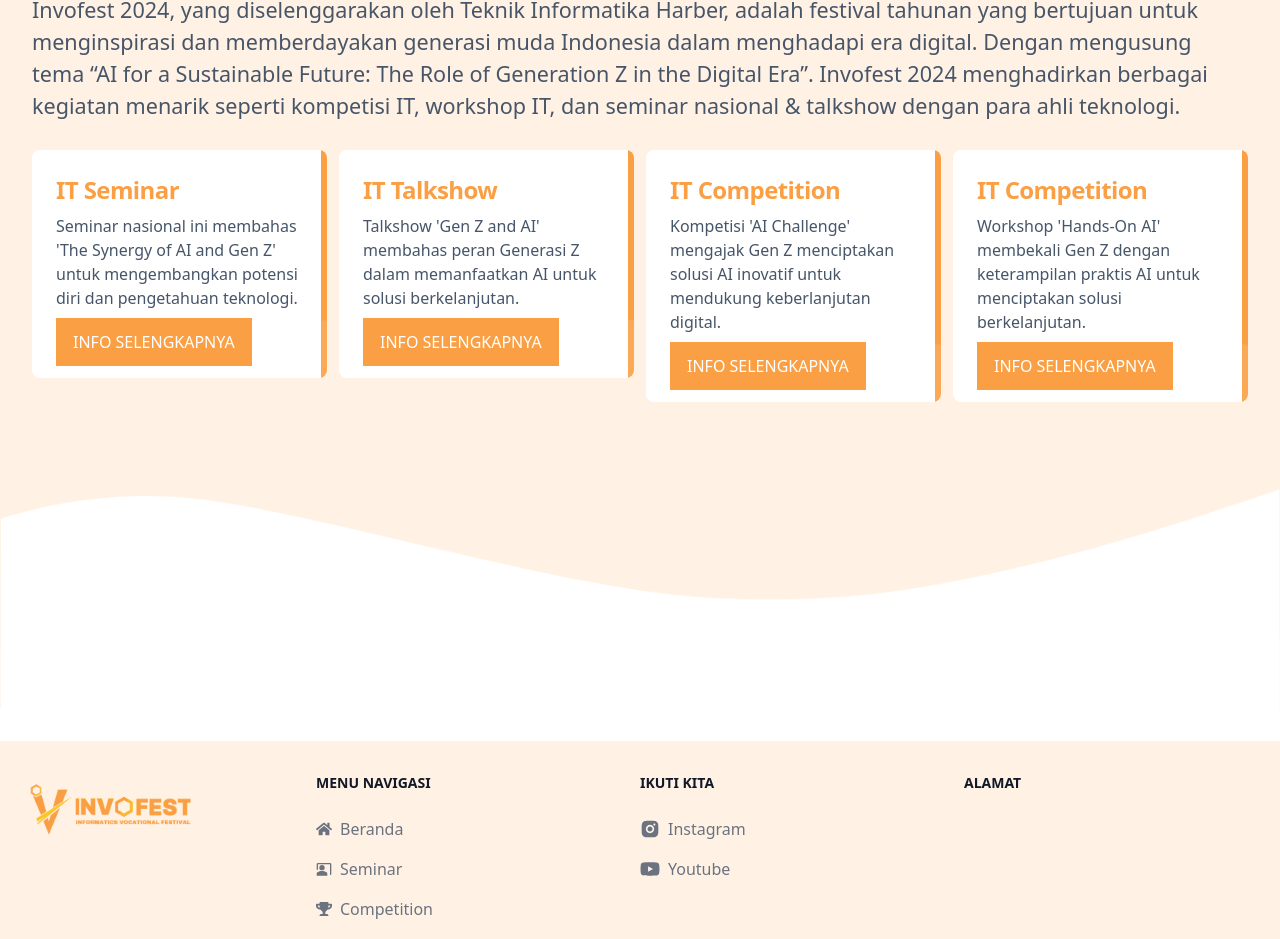
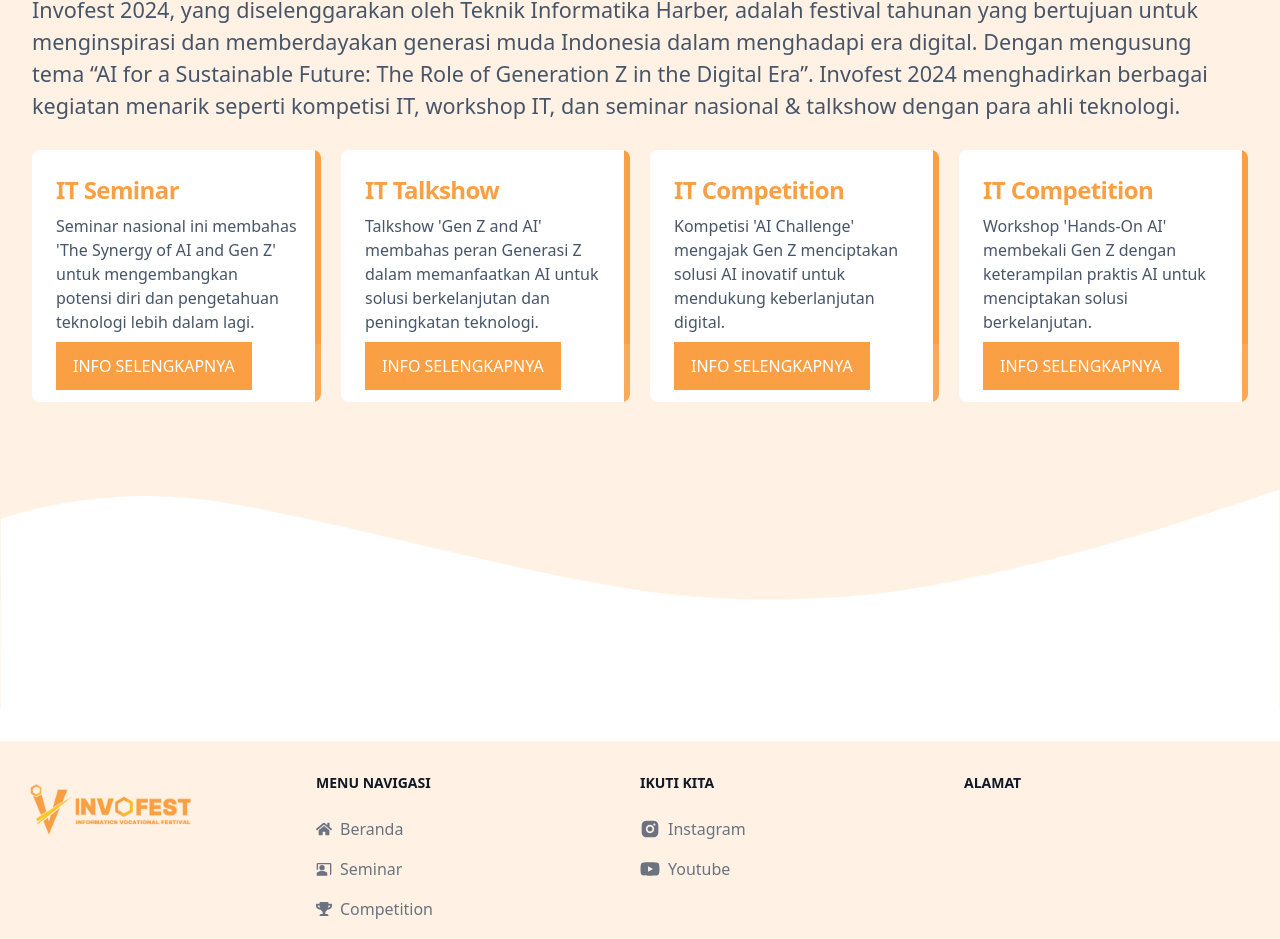
Before and after one commit to KarMint26/invofest-2024, a React (Vite) app: page / in a window 1280 px wide. Shown: the part 1049-1988 px from the top of the page. Built offline with nearby package versions, Linux system fonts and the light colour scheme; grey boxes are pictures that could not be loaded.

Commit message:
about section

```diff
--- a/src/components/home/About.tsx
+++ b/src/components/home/About.tsx
@@ -41,12 +41,12 @@ const About = () => {
               teknologi.
             </p>
 
-            <div className="grid grid-cols-1 sm:grid-cols-2 lg:grid-cols-4 mt-3 gap-3">
+            <div className="grid grid-cols-1 sm:grid-cols-2 lg:grid-cols-4 mt-3 gap-5">
               <CardAbout
                 dataAos="zoom-in"
                 delayAos="150"
                 btnText="INFO SELENGKAPNYA"
-                desc="Seminar nasional ini membahas 'The Synergy of AI and Gen Z' untuk mengembangkan potensi diri dan pengetahuan teknologi."
+                desc="Seminar nasional ini membahas 'The Synergy of AI and Gen Z' untuk mengembangkan potensi diri dan pengetahuan teknologi lebih dalam lagi."
                 title="IT Seminar"
                 href="/seminar"
               />
@@ -54,7 +54,7 @@ const About = () => {
                 dataAos="zoom-in"
                 delayAos="350"
                 btnText="INFO SELENGKAPNYA"
-                desc="Talkshow 'Gen Z and AI' membahas peran Generasi Z dalam memanfaatkan AI untuk solusi berkelanjutan."
+                desc="Talkshow 'Gen Z and AI' membahas peran Generasi Z dalam memanfaatkan AI untuk solusi berkelanjutan dan peningkatan teknologi."
                 title="IT Talkshow"
                 href="/talkshow"
               />
```
